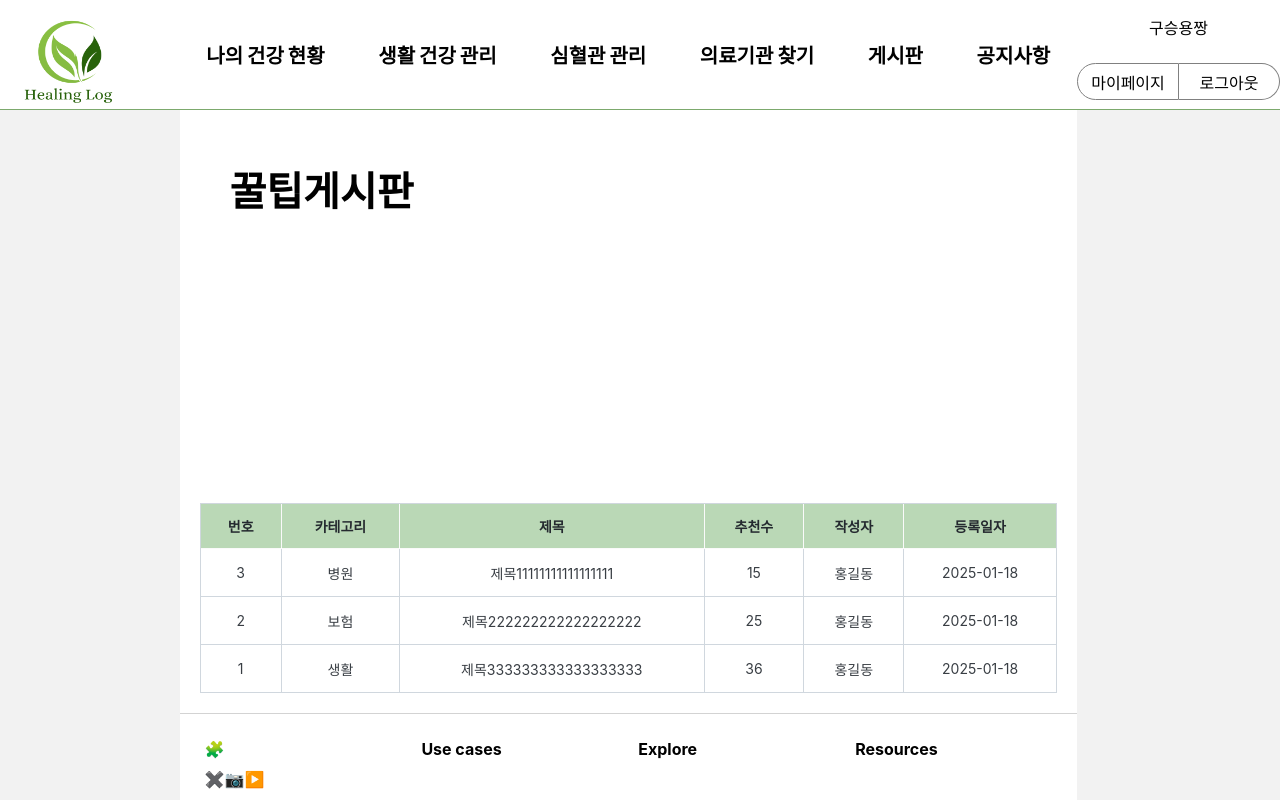
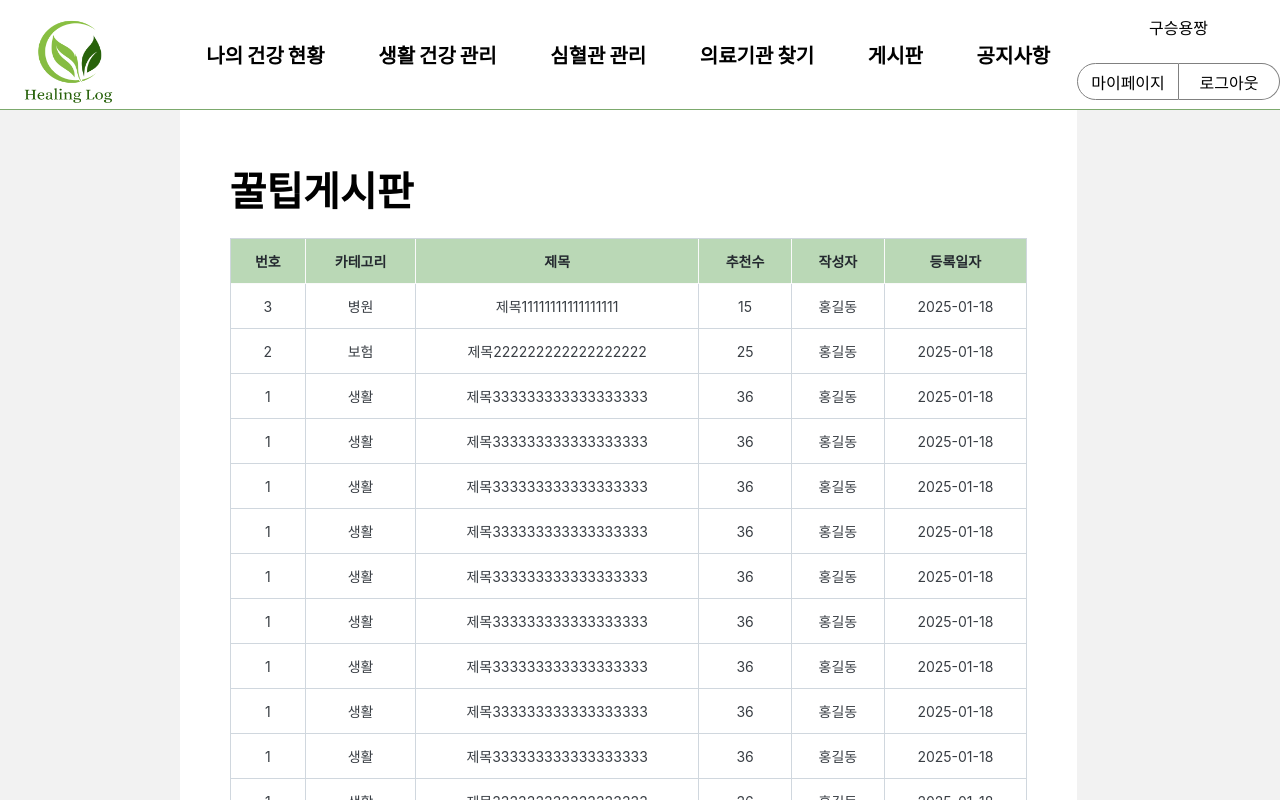
Before and after one commit to rlatmdxor/finalPrj01, a React (Create React App) app in the folder healthcare_react/healinglog/: page /board in a window 1280 px wide. Shown: the top 800 px of the page. Built offline with nearby package versions, Linux system fonts and the light colour scheme.

Commit message:
feat : 컴포넌트 수정 작업

```diff
--- a/healthcare_react/healinglog/src/components/common/BoardList.jsx
+++ b/healthcare_react/healinglog/src/components/common/BoardList.jsx
@@ -10,20 +10,20 @@ const StyledTable = styled.table`
   overflow: hidden;
 
   & th {
-    background-color: ${(props) => props.thBgColor || '#BAD8B6'};
-    color: ${(props) => props.thTextColor || '#24292f'};
+    background-color: ${(props) => props.thbgcolor || '#BAD8B6'};
+    color: ${(props) => props.thtextcolor || '#24292f'};
     font-weight: 600;
     padding: 12px 15px;
-    font-size: ${(props) => props.thTextSize || '14px'};
+    font-size: ${(props) => props.thtextsize || '14px'};
     border-right: 1px solid #fafafa;
     border-bottom: 1px solid #fafafa;
   }
 
   & td {
-    background-color: ${(props) => props.tdBgColor || '#ffffff'};
-    color: ${(props) => props.tdTextColor || '#393e44'};
+    background-color: ${(props) => props.tdbgcolor || '#ffffff'};
+    color: ${(props) => props.tdtextcolor || '#393e44'};
     padding: 12px 15px;
-    font-size: ${(props) => props.tdTextSize || '14px'};
+    font-size: ${(props) => props.tdtextsize || '14px'};
     border-bottom: 1px solid #d0d7de;
     border-right: 1px solid #d0d7de;
   }
@@ -42,17 +42,17 @@ const StyledTable = styled.table`
   }
 `;
 
-const BoardList = ({ children, width, thBgColor, thTextColor, thTextSize, tdBgColor, tdTextColor, tdTextSize }) => {
+const BoardList = ({ children, width, thbgcolor, thtextcolor, thtextsize, tdbgcolor, tdtextcolor, tdtextsize }) => {
   return (
     <>
       <StyledTable
         width={width}
-        thBgColor={thBgColor}
-        thTextColor={thTextColor}
-        thTextSize={thTextSize}
-        tdBgColor={tdBgColor}
-        tdTextColor={tdTextColor}
-        tdTextSize={tdTextSize}
+        thbgcolor={thbgcolor}
+        thtextcolor={thtextcolor}
+        thtextsize={thtextsize}
+        tdbgcolor={tdbgcolor}
+        tdtextcolor={tdtextcolor}
+        tdtextsize={tdtextsize}
       >
         {children}
       </StyledTable>
--- a/healthcare_react/healinglog/src/components/pages/Board/Board.jsx
+++ b/healthcare_react/healinglog/src/components/pages/Board/Board.jsx
@@ -2,19 +2,27 @@ import React from 'react';
 import Title from '../../util/Title';
 import BoardList from '../../common/BoardList';
 import styled from 'styled-components';
+import Btn from '../../util/Btn';
+import Pagination from '../../util/Pagination';
 
-const LayoutDiv = styled.div`
+const ContentDiv = styled.div`
   display: flex;
-  margin: 20px;
-  justify-content: start;
+  margin: 20px 50px;
+`;
+
+const BottomDiv = styled.div`
+  display: flex;
+  margin: 30px 50px 50px 50px;
+  justify-content: space-between;
+  align-items: center;
 `;
 
 const Board = () => {
   return (
-    <>
+    <div>
       <Title>꿀팁게시판</Title>
-      <LayoutDiv>
-        <BoardList width="" thBgColor="" thTextColor="" thTextSize="" tdBgColor="" tdTextColor="" tdTextSize="">
+      <ContentDiv>
+        <BoardList>
           <thead>
             <tr>
               <th>번호</th>
@@ -50,10 +58,91 @@ const Board = () => {
               <td>홍길동</td>
               <td>2025-01-18</td>
             </tr>
+            <tr>
+              <td>1</td>
+              <td>생활</td>
+              <td>제목333333333333333333</td>
+              <td>36</td>
+              <td>홍길동</td>
+              <td>2025-01-18</td>
+            </tr>
+            <tr>
+              <td>1</td>
+              <td>생활</td>
+              <td>제목333333333333333333</td>
+              <td>36</td>
+              <td>홍길동</td>
+              <td>2025-01-18</td>
+            </tr>
+            <tr>
+              <td>1</td>
+              <td>생활</td>
+              <td>제목333333333333333333</td>
+              <td>36</td>
+              <td>홍길동</td>
+              <td>2025-01-18</td>
+            </tr>
+            <tr>
+              <td>1</td>
+              <td>생활</td>
+              <td>제목333333333333333333</td>
+              <td>36</td>
+              <td>홍길동</td>
+              <td>2025-01-18</td>
+            </tr>
+            <tr>
+              <td>1</td>
+              <td>생활</td>
+              <td>제목333333333333333333</td>
+              <td>36</td>
+              <td>홍길동</td>
+              <td>2025-01-18</td>
+            </tr>
+            <tr>
+              <td>1</td>
+              <td>생활</td>
+              <td>제목333333333333333333</td>
+              <td>36</td>
+              <td>홍길동</td>
+              <td>2025-01-18</td>
+            </tr>
+            <tr>
+              <td>1</td>
+              <td>생활</td>
+              <td>제목333333333333333333</td>
+              <td>36</td>
+              <td>홍길동</td>
+              <td>2025-01-18</td>
+            </tr>
+            <tr>
+              <td>1</td>
+              <td>생활</td>
+              <td>제목333333333333333333</td>
+              <td>36</td>
+              <td>홍길동</td>
+              <td>2025-01-18</td>
+            </tr>
+            <tr>
+              <td>1</td>
+              <td>생활</td>
+              <td>제목333333333333333333</td>
+              <td>36</td>
+              <td>홍길동</td>
+              <td>2025-01-18</td>
+            </tr>
           </tbody>
         </BoardList>
-      </LayoutDiv>
-    </>
+      </ContentDiv>
+      <BottomDiv>
+        <div></div>
+        <div>
+          <Pagination />
+        </div>
+        <div>
+          <Btn str={'등록'} c={'#FF7F50'} fc={'#ffffff'} />
+        </div>
+      </BottomDiv>
+    </div>
   );
 };
 
```
Also changed, not shown: healthcare_react/healinglog/src/components/common/Table.jsx (+13 -13 lines).
